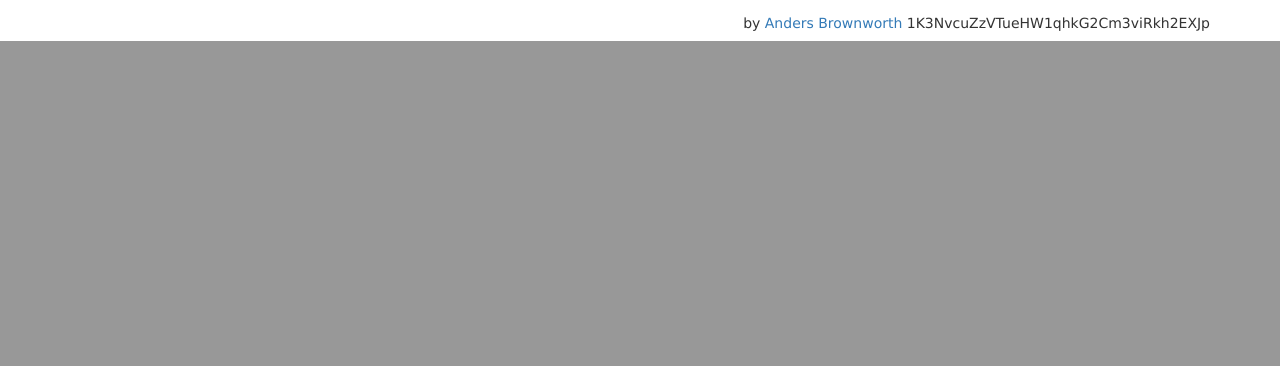
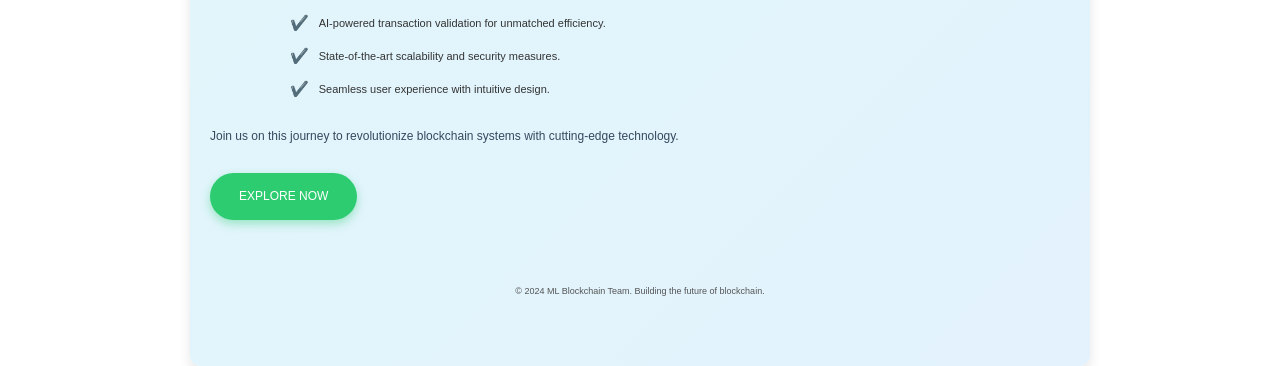
Before and after one commit to Hailex798/ML-Based-Automated-Blockchain-Transaction-Signing, a Node project: template PublicPrivateTransaction/views/index.pug in a window 1280 px wide. Shown: the part 829-1195 px from the top of the page. Before the commit the page ends 870 px from the top, so only its background shows below. Run offline with Node 20 templates, Linux system fonts and the light colour scheme; the template is opened without the code that fills it, so the values that code supplies are empty.

Commit message:
Frontend Updated

```diff
--- a/PublicPrivateTransaction/locales/en.json
+++ b/PublicPrivateTransaction/locales/en.json
@@ -33,5 +33,6 @@
 	"Transaction": "Transaction",
 	"Tx": "Tx",
 	"Verify": "Verify",
-	"Public / Private": "Public / Private"
+	"Public / Private": "Public / Private",
+	"No transactions available.": "No transactions available."
 }
--- a/PublicPrivateTransaction/package.json
+++ b/PublicPrivateTransaction/package.json
@@ -26,10 +26,13 @@
     "async": "^1.4.2",
     "body-parser": "^1.20.3",
     "cookie-parser": "^1.4.7",
+    "csv-parser": "^3.0.0",
     "debug": ">=2.6.9",
-    "express": "^4.21.1",
+    "express": "^4.21.2",
+    "fs": "^0.0.1-security",
     "i18n": "0.8.3",
     "morgan": ">=1.9.1",
+    "path": "^0.12.7",
     "pug": "^3.0.3",
     "serve-favicon": "^2.3.0"
   },
--- a/PublicPrivateTransaction/views/index.pug
+++ b/PublicPrivateTransaction/views/index.pug
@@ -1,13 +1,25 @@
 extends layout
 
 block content
-  a(href='https://github.com/anders94/blockchain-demo/')
-    img.github-ribbon(src='/images/fork-me-on-github-ribbon.png', alt='Fork me on GitHub')
-  .container
-    h1 Blockchain Demo: #{__('Public / Private Keys')} &amp; #{__('Signing')}
-    .embed-responsive.embed-responsive-16by9
-      iframe.embed-responsive-item(src='https://www.youtube.com/embed/xIDL_akeras')
+  .container(style="padding: 60px 20px; background: linear-gradient(135deg, #e0f7fa, #e3f2fd); font-family: 'Poppins', sans-serif; color: #333; border-radius: 10px; box-shadow: 0 6px 12px rgba(0, 0, 0, 0.1); max-width: 900px; margin: 40px auto;")
+    h1(style="font-size: 3rem; font-weight: 700; color: #2c3e50; margin-bottom: 20px;") Welcome to the ML-Based Automated Blockchain System 🌟
+    p.lead(style="font-size: 1.3rem; color: #34495e; margin-bottom: 30px;") Revolutionizing blockchain with AI-driven automation and enhanced security.
+    img(src='/images/newimage.png', alt='Blockchain System', class='img-fluid rounded', style="max-width: 50%; height: auto; border-radius: 15px; margin-bottom: 30px; box-shadow: 0 5px 15px rgba(0, 0, 0, 0.2);")
+    p(style="font-size: 1.15rem; margin-bottom: 20px; font-weight: 500;") Key Features of Our Platform:
+    ul(style="list-style: none; padding: 0; max-width: 700px; margin: 0 auto;")
+      li(style="display: flex; align-items: center; margin-bottom: 15px; font-size: 1.1rem;")
+        span(style="font-size: 1.5rem; color: #007bff; margin-right: 10px;") ✔️
+        | AI-powered transaction validation for unmatched efficiency.
+      li(style="display: flex; align-items: center; margin-bottom: 15px; font-size: 1.1rem;")
+        span(style="font-size: 1.5rem; color: #007bff; margin-right: 10px;") ✔️
+        | State-of-the-art scalability and security measures.
+      li(style="display: flex; align-items: center; margin-bottom: 15px; font-size: 1.1rem;")
+        span(style="font-size: 1.5rem; color: #007bff; margin-right: 10px;") ✔️
+        | Seamless user experience with intuitive design.
     br
-    p.pull-right by
-      a(href='http://andersbrownworth.com/') Anders Brownworth
-      | 1K3NvcuZzVTueHW1qhkG2Cm3viRkh2EXJp
+    p(style="font-size: 1.2rem; margin-bottom: 30px; color: #34495e;") Join us on this journey to revolutionize blockchain systems with cutting-edge technology.
+    a.btn(style="background-color: #2ecc71; color: #fff; padding: 14px 28px; font-size: 1.2rem; border-radius: 30px; text-transform: uppercase; text-decoration: none; box-shadow: 0 4px 10px rgba(46, 204, 113, 0.4); transition: 0.3s ease;") Explore Now
+    br
+    br
+    footer.text-center(style="margin-top: 50px; color: #555; font-size: 0.9rem;")
+      p &copy; 2024 ML Blockchain Team. Building the future of blockchain.
```
Also changed, not shown: PublicPrivateTransaction/app.js (+5 -3 lines), PublicPrivateTransaction/routes/index.js (+31 -2 lines), PublicPrivateTransaction/views/keys.pug (+36 -1 lines), PublicPrivateTransaction/public/images/newimage.png (added), 1 other file.
